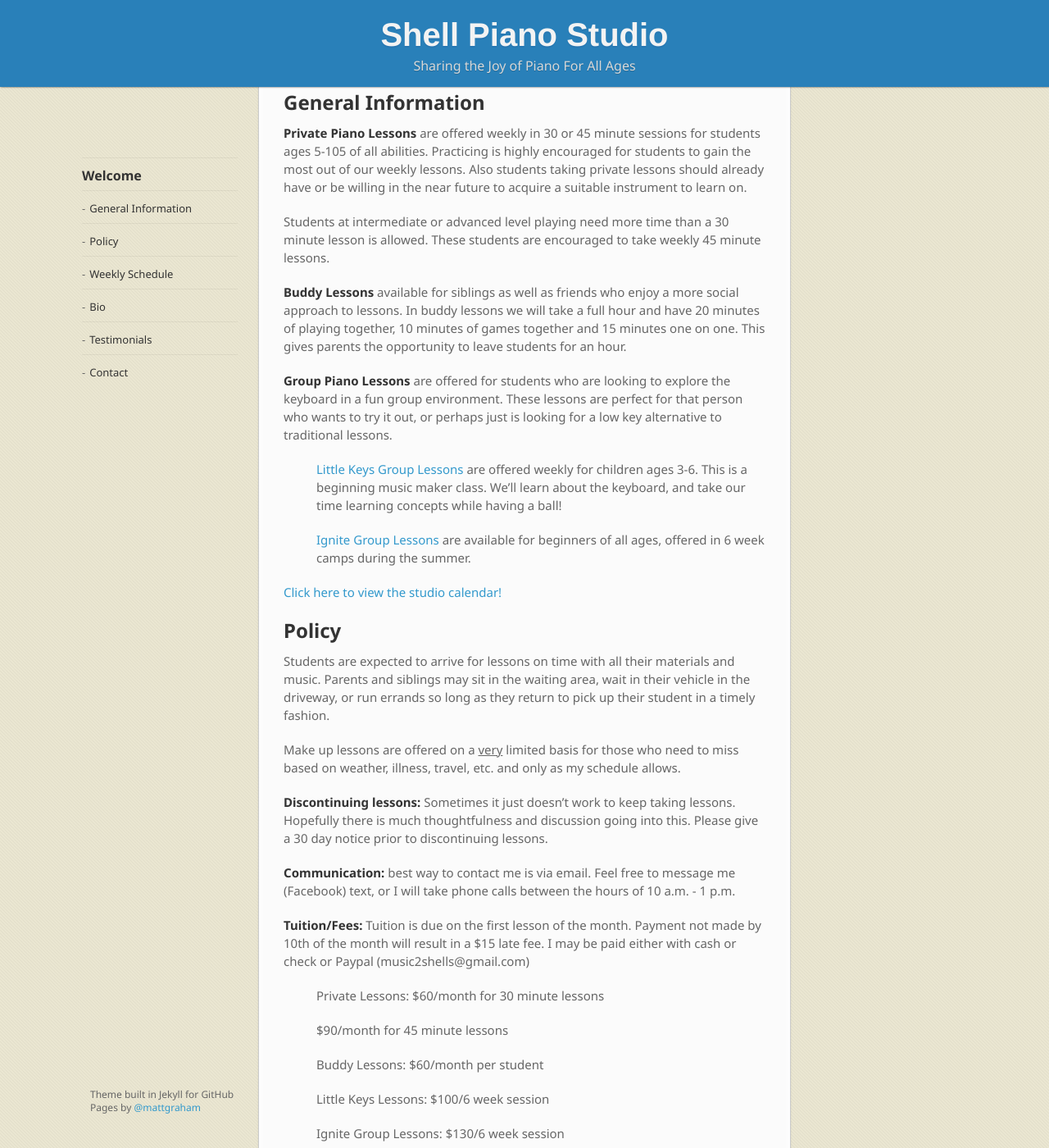
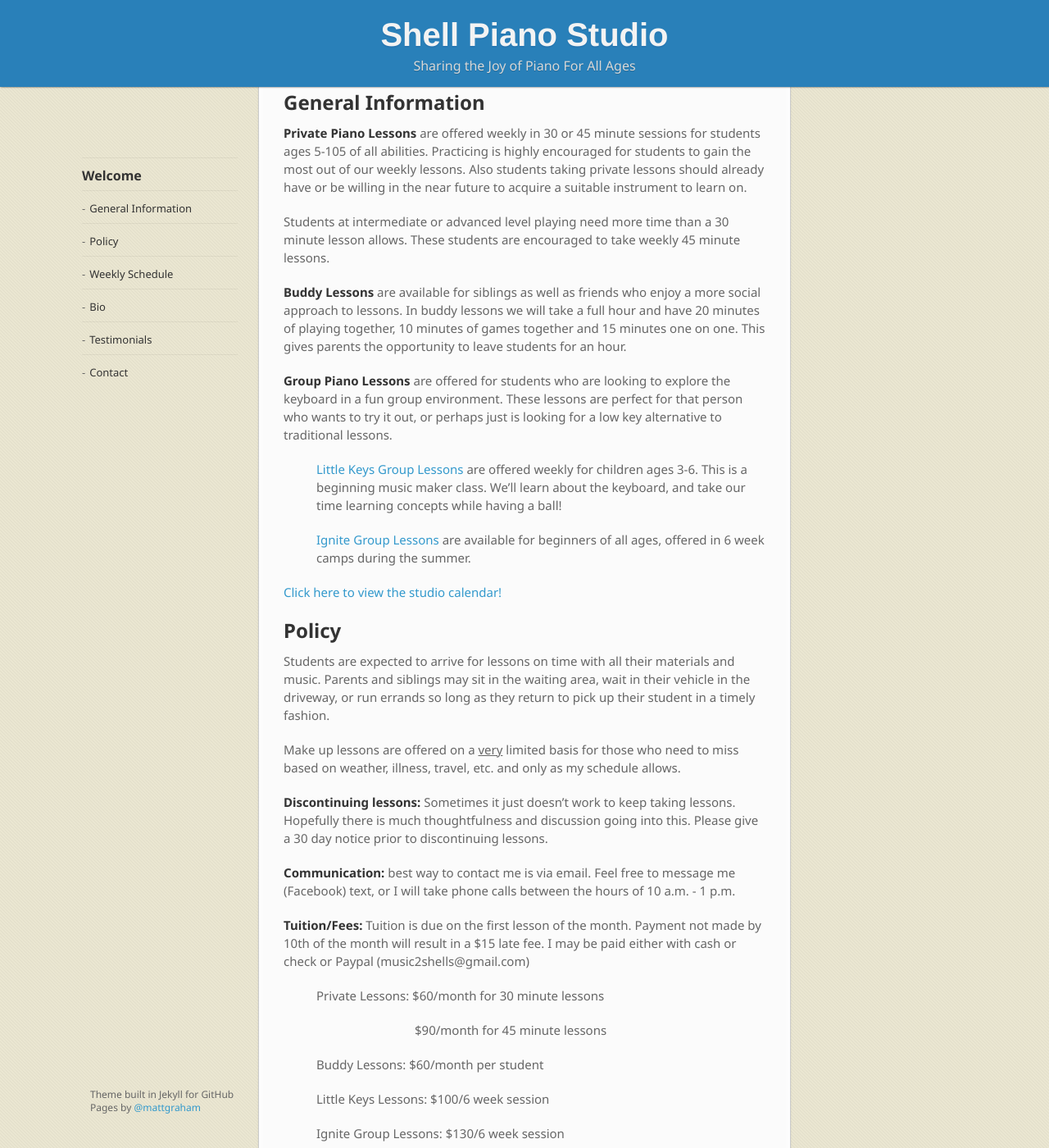
Before and after one commit to trentonshell/shellpiano, a Jekyll site: the page built from index.md, in a window 1280 px wide and 1400 px high, scrolled down 416 px. Shown: the whole window at 82% size. Built offline with Jekyll 4.4.1, drawn with Linux system fonts in a browser that asks for light colours; nearby versions of some CDN libraries; some web fonts are replaced; some of the changed text lies outside the part shown.

Commit message:
Fix formatting, update background color

```diff
--- a/_layouts/home.html
+++ b/_layouts/home.html
@@ -14,8 +14,8 @@
     <h2>General Information</h2>
 
     <p><strong>Private Piano Lessons</strong> are offered weekly in 30 or 45 minute sessions for students ages 5-105 of all abilities. Practicing is highly encouraged for students to gain the most out of our weekly lessons. Also students taking private lessons should already have or be willing in the near future to acquire a suitable instrument to learn on.</p>
-    <p> Students at intermediate or advanced level playing need more time than a 30 minute lesson is allowed. These students are encouraged to take weekly 45 minute lessons. </p>
-    <p><strong>Buddy Lessons </strong> available for siblings as well as friends who enjoy a more social approach to lessons. In buddy lessons we will take a full hour and have 20 minutes of playing together, 10 minutes of games together and 15 minutes one on one. This gives parents the opportunity to leave students for an hour. </p>
+    <p> Students at intermediate or advanced level playing need more time than a 30 minute lesson allows. These students are encouraged to take weekly 45 minute lessons. </p>
+    <p><strong>Buddy Lessons </strong> are available for siblings as well as friends who enjoy a more social approach to lessons. In buddy lessons we will take a full hour and have 20 minutes of playing together, 10 minutes of games together and 15 minutes one on one. This gives parents the opportunity to leave students for an hour. </p>
     <p><strong>Group Piano Lessons</strong> are offered for students who are looking to explore the keyboard in a fun group environment. These lessons are perfect for that person who wants to try it out, or perhaps just is looking for a low key alternative to traditional lessons.</p>
     <p style="margin-left: 40px"><strong><a href="/documents/LittleKeys.pdf">Little Keys Group Lessons</a></strong> are offered weekly for children ages 3-6. This is a beginning music maker class. We’ll learn about the keyboard, and take our time learning concepts while having a ball!</p>
     <p style="margin-left: 40px"><strong><a href="/documents/IgnitePoster.pdf">Ignite Group Lessons</a></strong> are available for beginners of all ages, offered in 6 week camps during the summer.</p>
@@ -30,7 +30,7 @@
     <p><strong>Communication: </strong> best way to contact me is via email. Feel free to message me (Facebook) text, or I will take phone calls between the hours of 10 a.m. - 1 p.m. </p>
     <p><strong>Tuition/Fees: </strong> Tuition is due on the first lesson of the month. Payment not made by 10th of the month will result in a $15 late fee. I may be paid either with cash or check or Paypal (music2shells@gmail.com) </p>
     <p style="margin-left: 40px">Private Lessons:      $60/month for 30 minute lessons </p>
-    <p style="margin-left: 40px">                      $90/month for 45 minute lessons </p>
+    <p style="margin-left: 160px">$90/month for 45 minute lessons </p>
     <p style="margin-left: 40px">Buddy Lessons:        $60/month per student</p>
     <p style="margin-left: 40px">Little Keys Lessons:  $100/6 week session</p>
     <p style="margin-left: 40px">Ignite Group Lessons: $130/6 week session</p>
@@ -39,11 +39,12 @@
 
     <h2>Weekly Schedule</h2>
 
-    <p><strong> Private Lessons</strong>: 30/45 minutes once per week (44 total lessons throughout the year)</p>
-    <p><strong> Buddy Lessons</strong>: 60 minutes once per week with 2 students (44 lessons throughout the year)</p>
-    <p><strong> Little Keys Group Lessons</strong>: Wednesday 10:00-11:00 July 11-August 15 (6 group meetings)</p>
-    <p><strong> Ignite Group Lessons</strong>: Wednesday July 11-August 15 (6 group meetings)
-    <p style="margin-left: 40px">Ages 8-11: 11:00-12:00 (all materials included)</p>
+    <p><strong> Private Lessons</strong>: 30/45 minutes once per week (44 lessons annually)</p>
+    <p><strong> Buddy Lessons</strong>: 60 minutes once per week with 2 students (44 lessons annually)</p>
+    <p><strong> Little Keys Group Lessons</strong>: Wednesdays, July 11-Aug 15 (6 group meetings)</p>
+    <p style="margin-left: 40px">All ages:       11:00-12:00 (all materials included)</p>
+    <p><strong> Ignite Group Lessons</strong>: Wednesdays, July 11-Aug 15 (6 group meetings)
+    <p style="margin-left: 40px">Ages 8-11:      11:00-12:00 (all materials included)</p>
     <p style="margin-left: 40px">Ages 12 and up: 12:00-1:00 (all materials included)</p>
 
     <p>There will be a few weeks through the year that I do not teach (holidays, vacation, etc). Your tuition covers 44 weeks of private lessons annually.</p>
```
Also changed, not shown: assets/images/background.png.
